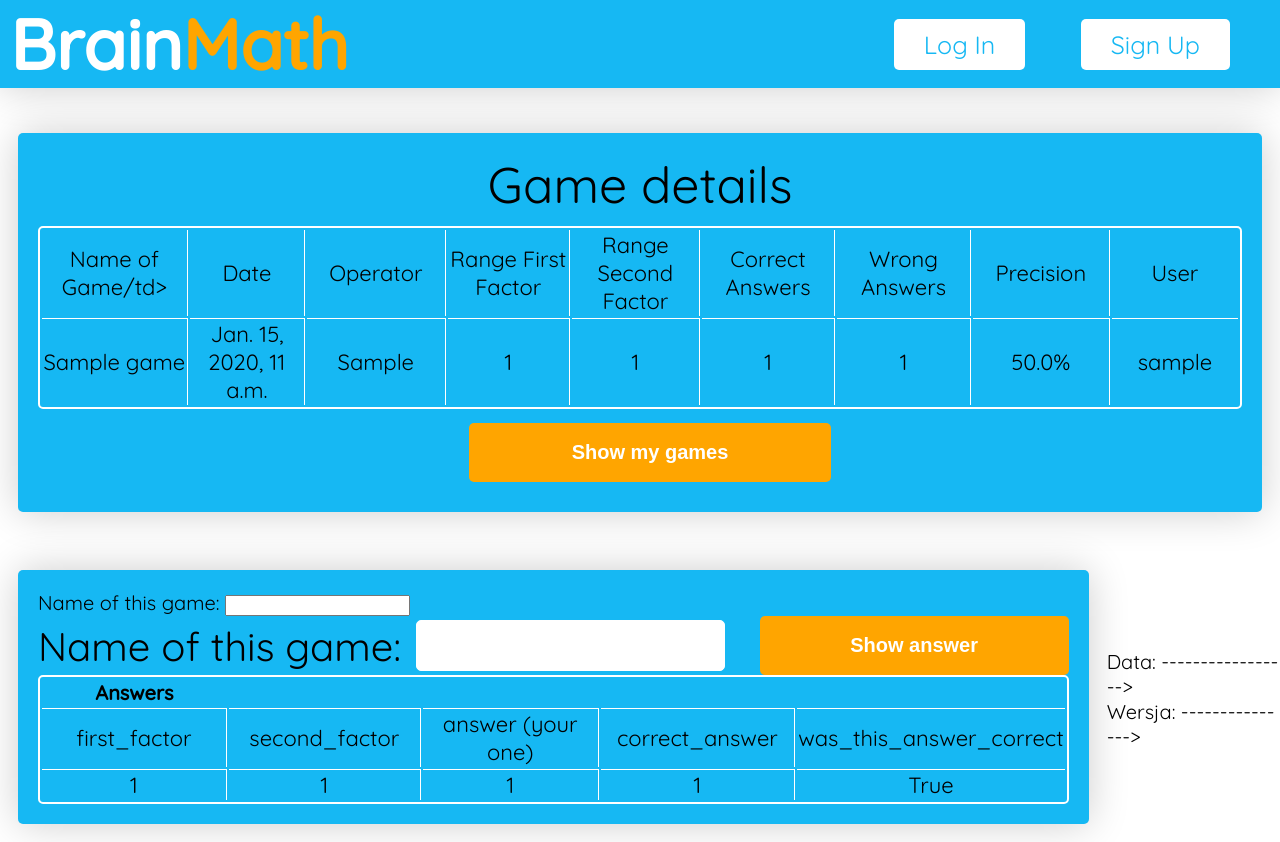
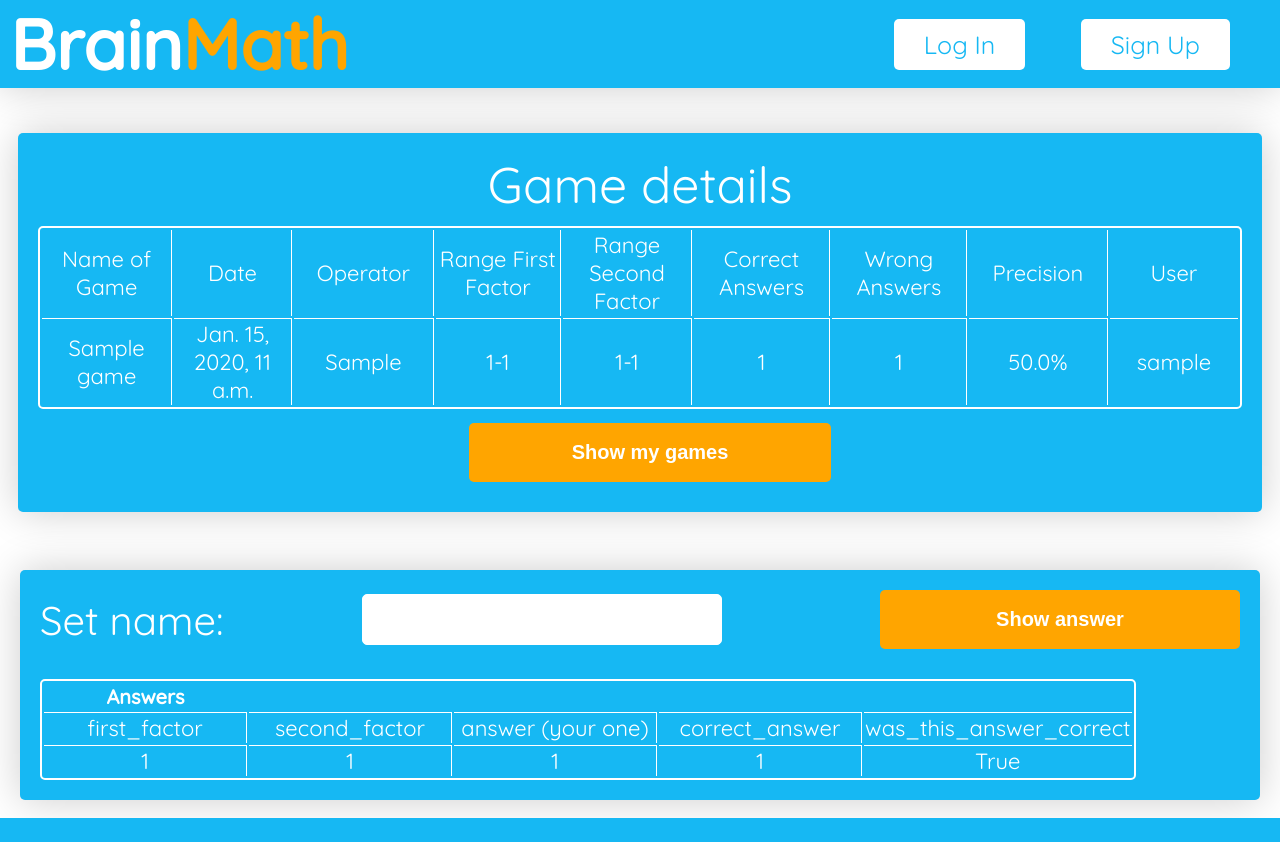
Before and after one commit to maksblink/final_project, a Django app: a page that uses final_project_django/final_project_app/templates/final_project_app/base.html in a window 1280 px wide. After the commit the page ends 818 px from the top, so only its background shows below. Run offline with Django 3.2, Linux system fonts and the light colour scheme; tables that the repository leaves empty hold one stand-in row (values such as "Sample post").

Commit message:
game_details

```diff
--- a/final_project_django/final_project_app/static/css/style.css
+++ b/final_project_django/final_project_app/static/css/style.css
@@ -266,25 +266,6 @@ input::placeholder {
     text-align: center;
 }
 
-.black {
-    color: black;
-}
-
-/*table {*/
-/*    border: solid;*/
-/*    border: 10px;*/
-/*    width: 100%;*/
-/*}*/
-
-/*tr {*/
-/*    border: 1px solid black;*/
-
-/*}*/
-
-/*td {*/
-/*    border: 1px solid black;*/
-
-/*}*/
 
 .games_flex {
 
@@ -428,3 +409,7 @@ td:last-child {
     display: flex;
     justify-content: center;
 }
+
+.distance {
+    margin-top: 30px;
+}
--- a/final_project_django/final_project_app/templates/final_project_app/base.html
+++ b/final_project_django/final_project_app/templates/final_project_app/base.html
@@ -34,9 +34,5 @@
         </div>
     {% endif %}
 {% endblock %}
-
-<br>Data: -----------------> {{ now }}<br>
-Wersja: ---------------> {{ version }}
-
 </body>
 </html>
--- a/final_project_django/final_project_app/templates/final_project_app/game_details.html
+++ b/final_project_django/final_project_app/templates/final_project_app/game_details.html
@@ -1,7 +1,6 @@
 {% extends 'final_project_app/base.html' %}
 {% block title %}Game details{% endblock %}
 {% block content %}
-    <div class="black">
     <div class="form_error">
         {{ error }}
         {% if form.errors %}
@@ -16,31 +15,28 @@
             <table>
                 <div class="title">Game details</div>
                 <tr>
-                        <td class="nbt">Name of Game/td>
+                    <td class="nbt">Name of Game</td>
                     <td class="nbt">Date</td>
                     <td class="nbt">Operator</td>
                     <td class="nbt">Range First Factor</td>
                     <td class="nbt">Range Second Factor</td>
                     <td class="nbt">Correct Answers</td>
                     <td class="nbt">Wrong Answers</td>
-                        <td class="nbt"></tdc>Precision</td>
+                    <td class="nbt">Precision</td>
                     <td class="nbt">User</td>
                 </tr>
                 <tr>
                     <td>{{ name }}</td>
                     <td>{{ date }}</td>
                     <td>{{ operator }}</td>
-                        <td>{{ range1_min }}</td>
-                        <!-- <td>{{ range1_min }}-{{ range1_max }}</td> -->
-                        <td>{{ range2_min }}</td>
-                        <!-- <td>{{ range2_min }}-{{ range2_max }}</td> -->
+                    <td>{{ range1_min }}-{{ range1_max }}</td>
+                    <td>{{ range2_min }}-{{ range2_max }}</td>
                     <td>{{ number_of_correct_answers }}</td>
                     <td>{{ number_of_wrong_answers }}</td>
                     <td>{{ precision }}%</td>
                     <td>{{ user_id }}</td>
                 </tr>
             </table>
-                <!-- <a href="{% url 'games' user.id %}">Show my games</a> -->
             <div class="title">
                 <button type="submit" class="button"><a class="ter" href="{% url 'games' user.id %}">Show my
                     games</a></button>
@@ -53,9 +49,9 @@
         <div class="details_container details_container_small">
             <form method="post">
                 {% csrf_token %}
-                    {{ form.as_p }}
-                    <!-- <input type="submit" value="Set name"> -->
-                    <div class="big_title"><label for="id_name_of_this_game">Name of this game:</label> <input
+                {#                {{ form.as_p }}#}
+                {#                <!-- <input type="submit" value="Set name"> -->#}
+                <div class="big_title"><label for="id_name_of_this_game">Set name:</label> <input
                         class="input small_input" type="text" name="name_of_this_game" maxlength="64" required
                         id="id_name_of_this_game">
                     <button type="submit" class="button">Show answer</button>
@@ -63,7 +59,7 @@
 
             </form>
 
-                <table>
+            <table class="distance">
                 <th>Answers</th>
                 <tr>
                     <td>first_factor</td>
@@ -92,5 +88,4 @@
                     </tr>
                 {% endfor %}
             </table>
-            </div>
 {% endblock %}
```
Lines whose indentation alone changed are shown as unchanged.
